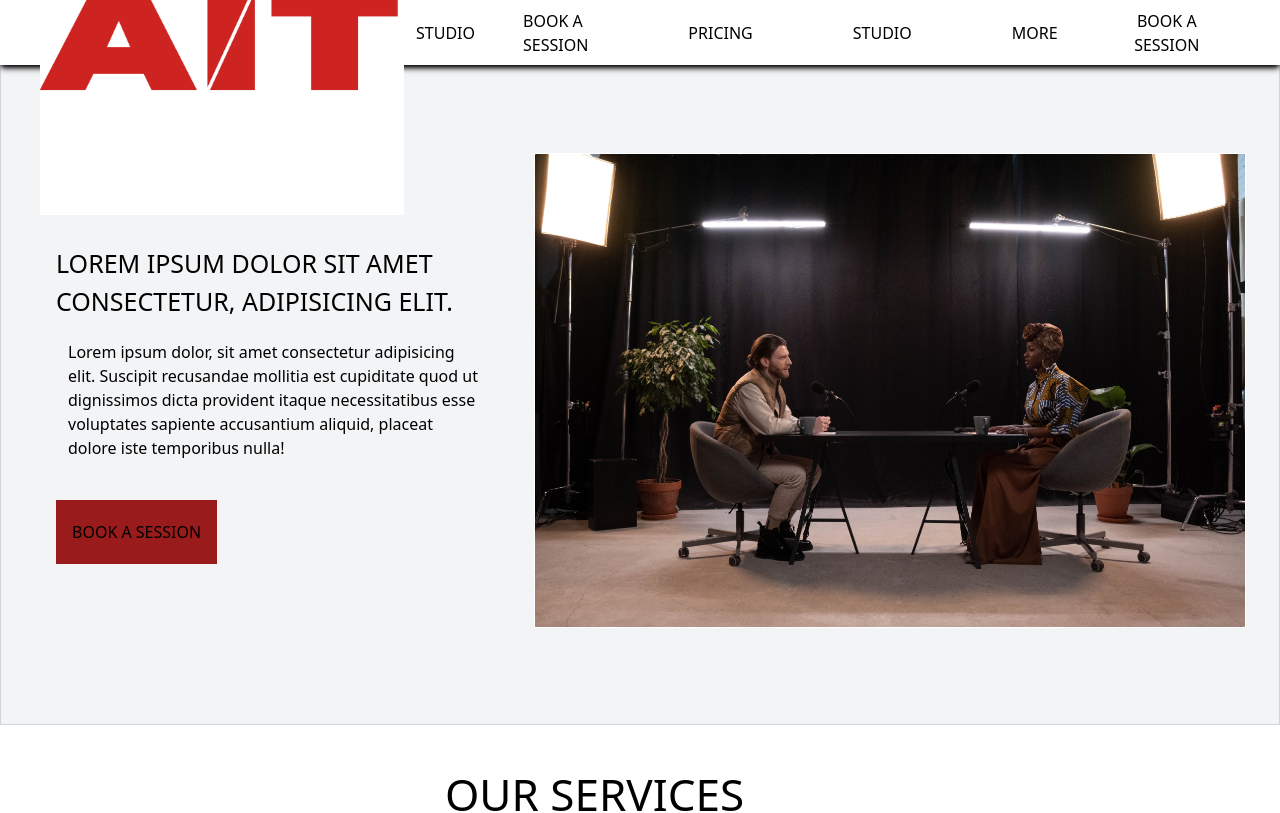
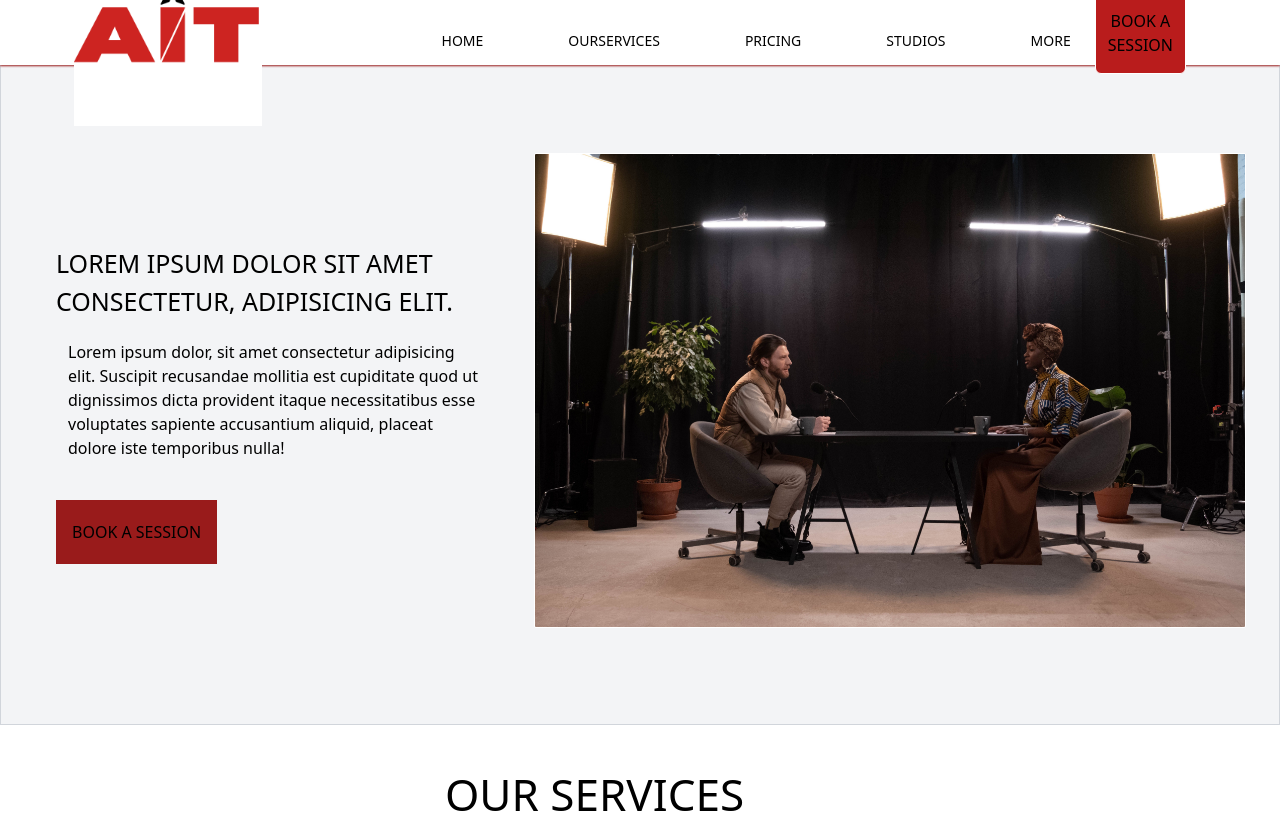
Before and after one commit to mwaniki-david/AIT-studio, a Next.js app: page / in a window 1280 px wide. Shown: the top 813 px of the page. Built offline with nearby package versions, Linux system fonts and the light colour scheme.

Commit message:
more updates

```diff
--- /dev/null
+++ b/app/Footer/Footer.tsx
@@ -0,0 +1,25 @@
+import React from 'react'
+
+const Footer = () => {
+  return (
+    <div className='flex flex-row h-auto justify-center bg-gray-500  items-center gap-[120px] md:gap-[220px] uppercase py-[60px]  '>
+      <div className='flex flex-col '>
+        <a href='/'>box</a>
+        <a href='/'>box</a>
+        <a href='/'>box</a>
+      </div>
+      <div className='flex flex-col'>
+        <a href='/'>box</a>
+        <a href='/'>box</a>
+        <a href='/'>box</a>
+      </div>
+      <div className='flex flex-col'>
+        <a href='/'>box</a>
+        <a href='/'>box</a>
+        <a href='/'>box</a>
+      </div>
+    </div>
+  )
+}
+
+export default Footer
--- a/app/layout.tsx
+++ b/app/layout.tsx
@@ -2,6 +2,7 @@ import type { Metadata } from 'next'
 import { Inter } from 'next/font/google'
 import './globals.css'
 import Navbar from './navbar/Navbar'
+import Footer from './Footer/Footer'
 
 const inter = Inter({ subsets: ['latin'] })
 
@@ -16,10 +17,11 @@ export default function RootLayout({
   children: React.ReactNode
 }) {
   return (
-    <html lang="en">
+    <html lang="en" className='!scroll-smooth'>
       <body className={'${inter.className} overflow-y-scroll overflow-x-hidden'}>
         <Navbar/>
         {children}
+        <Footer/>
         </body>
     </html>
   )
--- a/app/navbar/Navbar.tsx
+++ b/app/navbar/Navbar.tsx
@@ -4,9 +4,9 @@ import Link from 'next/link'
 
 const Navbar = () => {
   return (
-    <nav className='fixed top-0 w-full h-[65px] bg-white shadow-md shadow-black backdrop-blur-md z-50 px-10'>
-        <div className='h-full flex flex-row items-center justify-between gap-7'>
-           <div className=' flex flex-row items-center h-full w-auto gap-3'>
+    <nav className='fixed top-0 w-full h-[65px] bg-white shadow-sm shadow-red-800 backdrop-blur-md z-50 px-[50px]'>
+        <div className='h-full flex flex-row items-center justify-between '>
+           <div className=' flex flex-row items-center h-full w-auto gap-3 ml-6'>
             <Link
             href='/'
             >
@@ -18,17 +18,30 @@ const Navbar = () => {
                 className='w-full h-full '
                 />
             </Link>
-            <h1 className='text-bold uppercase md:hidden  lg:block'>studio</h1>
            </div>
-           <div className=' hidden md:flex flex-row md:gap-[50px] lg:gap-[100px] h-full items-center px-5 uppercase '>
-            <a href='/ourservices'>book a session</a>
-            <a href='/about'>pricing</a>
-            <a href='/'>studio</a>
-            <a href='/'>more</a>
+           <div className=' hidden md:flex flex-row md:gap-[50px] lg:gap-[10px]  w-auto h-full items-center px-1 pl-[120px] uppercase '>
+           <ul className='hidden md:flex gap-[45px]  mt-4 px-5 py-3'>
+            <li className='ml-10 text-sm uppercase hover:border-b border-red-800'>
+              <Link href='/'>Home</Link>
+            </li>
+            <li className='ml-10 text-sm uppercase hover:border-b border-red-800'>
+              <Link href='/#Ourservices'>Ourservices</Link>
+            </li>
+            <li className='ml-10 text-sm uppercase hover:border-b border-red-800'>
+              <Link href='/#Pricing'>Pricing</Link>
+            </li>
+            <li className='ml-10 text-sm uppercase hover:border-b border-red-800'>
+              <Link href='/#Studio'>Studios</Link>
+            </li>
+            <li className='ml-10 text-sm uppercase hover:border-b border-red-800'>
+              <Link href='/#More'>More</Link>
+            </li>
+          </ul>
            </div>
-           <button className='mr-3 h-full px-3  uppercase'>
-            book a session
-           </button>
+           <Link href='/#Ourservices' className=' mr-[24px]'>
+           <button className=' uppercase mr-5 px-3 py-4  rounded-md border border-white hover:bg-red-800 bg-red-700'>book a session</button>
+           </Link>
+
         </div>
 
     </nav>
--- a/app/page.tsx
+++ b/app/page.tsx
@@ -4,17 +4,17 @@ import React from 'react'
 import Ourservices from '@/components/main/Ourservices'
 import Pricings from '@/components/main/Pricings'
 import Studios from '@/components/main/Studios'
-import Footer from '@/components/main/footer'
+import More from '@/components/main/More'
 
 const page = () => {
   return (
     <main className='h-full w-full'>
-    <div className='flex flex-col'>
       <Hero/>
       <Ourservices/>
       <Pricings/>
       <Studios/>
-      <Footer/>
+      <More/>
+    <div className='flex flex-col'>
     </div>
 
   </main>
--- a/components/main/Footer.tsx
+++ /dev/null
@@ -1,31 +0,0 @@
-import React from 'react'
-
-const Footer = () => {
-  return (
-    <div className='h-[170px] py-4 px-3 items-center bg-green-600'>
-         <div className='flex flex-row gap-5 py-[120px] px-5 text-black'>
-             <div>
-                <h1>box</h1>
-                <h1>box</h1>
-                <h1>box</h1>
-                <h1>box</h1>
-            </div>
-            <div>
-                <h1>box</h1>
-                <h1>box</h1>
-                <h1>box</h1>
-                <h1>box</h1>
-            </div>
-            <div>
-                <h1>box</h1>
-                <h1>box</h1>
-                <h1>box</h1>
-                <h1>box</h1>
-            </div>
-        </div>
-
-    </div>
-  )
-}
-
-export default Footer
--- /dev/null
+++ b/components/main/More.tsx
@@ -0,0 +1,18 @@
+import React from 'react'
+import Image from 'next/image'
+const More = () => {
+  return (
+    <div id='More' className='w-screen h-auto mt-[90px] gap-5 flex flex-col items-center'>
+        <div className='py-4 px-2 mt-[60px] items-center max-w-[450px] md:max-w-[950px]'>
+            <h1 className='items-center justify-center pl-[70px] md:pl-[330px] uppercase text-[45px]'>more offers</h1>
+            <h2 className='pl-[140px] md:pl-[395px] text-[30px] uppercase py-4'>nice prices</h2>
+            <p className='text-bold'>Lorem, ipsum dolor sit amet consectetur adipisicing elit. Quas, cumque. Quo consectetur doloribus voluptatum voluptates! Consequatur suscipit, eos veniam vel necessitatibus consequuntur doloremque cumque mollitia molestiae quaerat fugit ipsa soluta!</p>
+            </div>
+            <div className='mb-5 py-4'>
+              <Image src="/landait.jpg" alt='landait' width={500} height={400}/>
+            </div>
+    </div>
+  )
+}
+
+export default More
--- a/components/main/Ourservices.tsx
+++ b/components/main/Ourservices.tsx
@@ -2,7 +2,7 @@ import React from 'react'
 import Image from 'next/image'
 const ourservices = () => {
   return (
-    <main className='w-screen h-auto relative bg-white '>
+    <main id='Ourservices' className='w-screen h-auto relative bg-white '>
      {/* <div className='hidden md:flex  w-[600px] h-[120px] bg-green-500 '>
      </div> */}
      <div className='flex flex-col mt-6 px-3 py-1 items-center '>
--- a/components/main/Pricings.tsx
+++ b/components/main/Pricings.tsx
@@ -2,7 +2,7 @@ import React from 'react'
 import Image from 'next/image'
 const Pricings = () => {
   return (
-    <main className='w-screen h-auto relative  '>
+    <main id='Pricing' className='w-screen h-auto relative  '>
     {/* <div className='hidden md:flex  w-[600px] h-[120px] bg-green-500 '>
     </div> */}
     <div className='flex flex-col mt-6 px-3 py-1 items-center '>
--- a/components/main/Studios.tsx
+++ b/components/main/Studios.tsx
@@ -2,7 +2,7 @@ import React from 'react'
 import Image from 'next/image'
 const Studios = () => {
   return (
-    <div className='w-screen h-auto relative  bg-gray-100 border border-gray-400'>
+    <div id='Studio' className='w-screen h-auto relative  bg-gray-100 border border-gray-400'>
         <div className='flex md:flex-row flex-col mt-[25px] md:px-8 justify-between'>
             <div className='flex flex-col max-w-[400px] gap-6 md:ml-[20px]'>
                 <h1 className='items-center uppercase ml-[450px] mt-[10px] text-[65px] text-bold '>studios</h1>
```
Also changed, not shown: public/landait.jpg (added).
